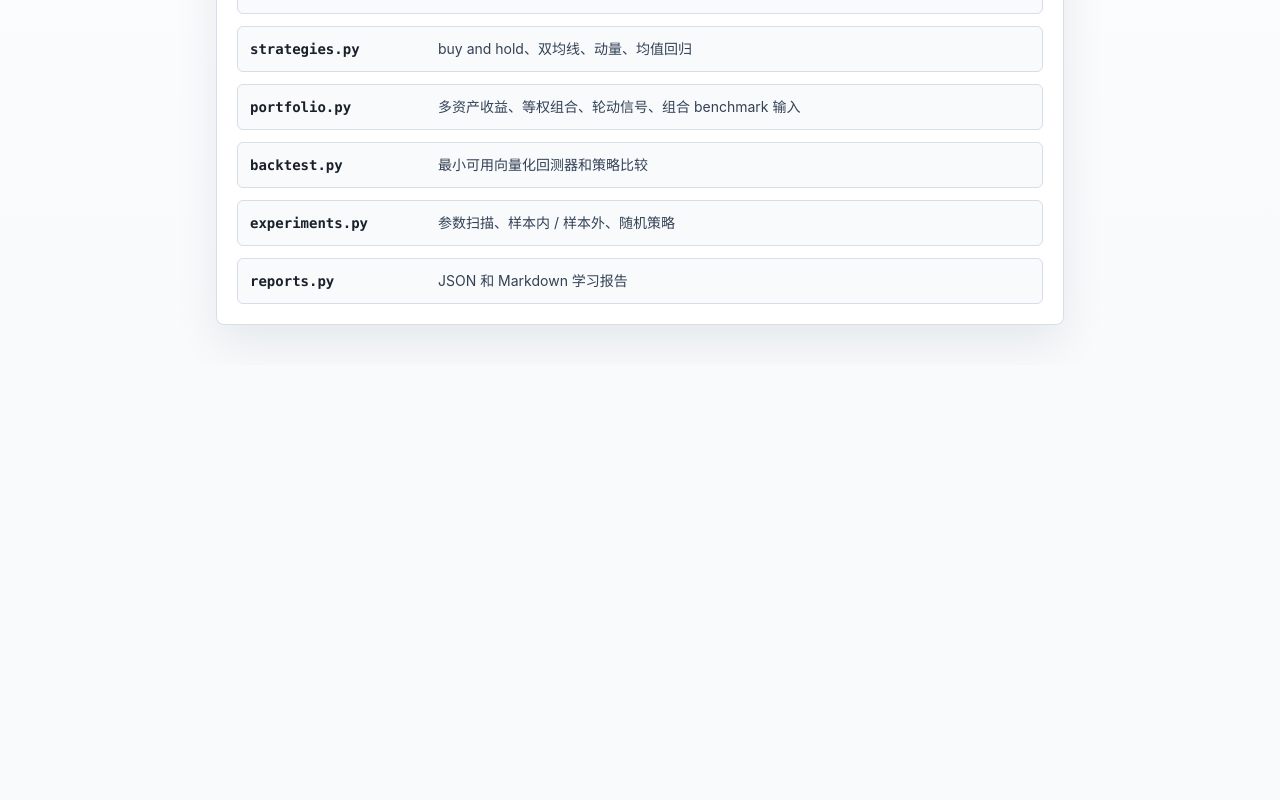
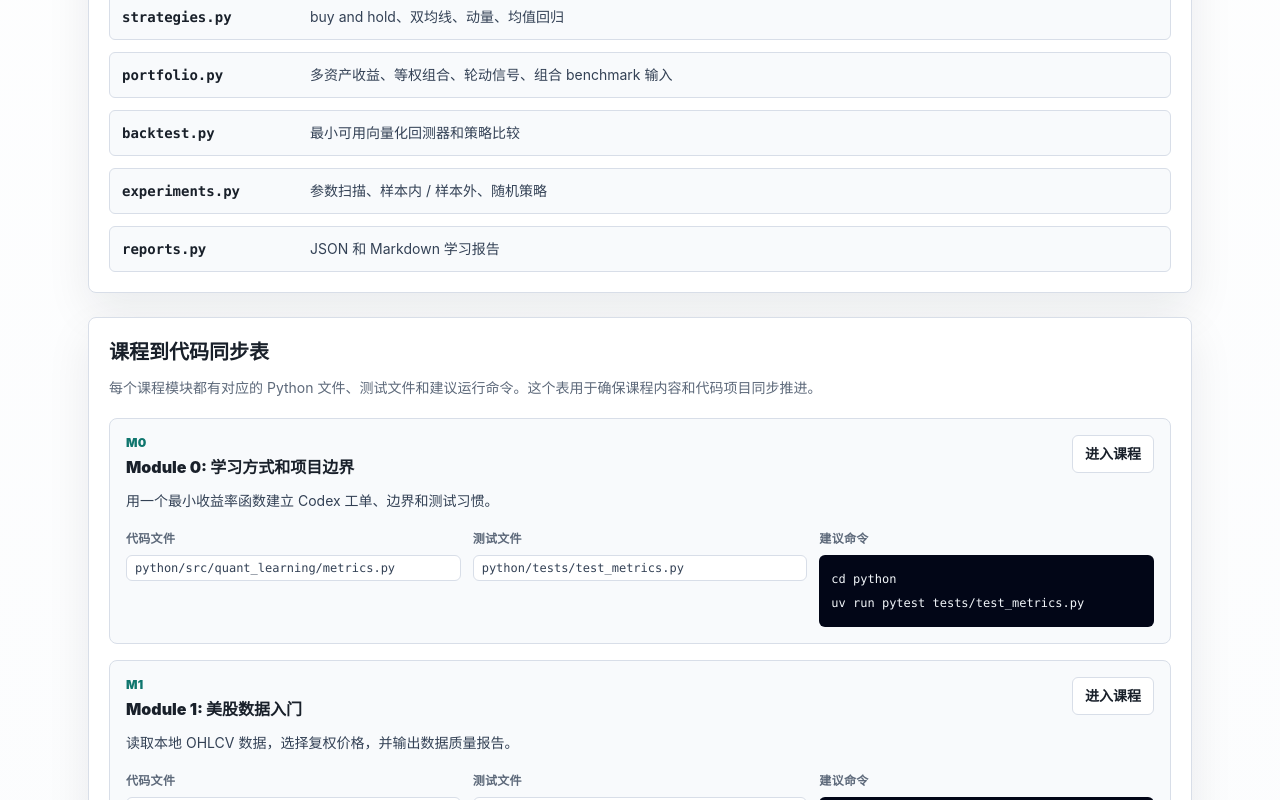
Before and after one commit to ZeyuZuo/learn-quant-with-codex, a Next.js app in the folder web/: page /python-project in a window 1280 px wide. Shown: the part 786-1586 px from the top of the page. Before the commit the page ends 1151 px from the top, so only its background shows below. Built offline with nearby package versions, Linux system fonts and the light colour scheme.

Commit message:
Add course code mapping view

```diff
--- a/web/src/app/python-project/page.tsx
+++ b/web/src/app/python-project/page.tsx
@@ -1,10 +1,12 @@
 import { SiteHeader } from "@/components/layout/SiteHeader";
+import { courseModules } from "@/lib/courses";
+import { courseCodeMap } from "@/lib/course-code-map";
 
 export default function PythonProjectPage() {
   return (
     <>
       <SiteHeader />
-      <main className="mx-auto max-w-4xl px-4 py-10 sm:px-6">
+      <main className="mx-auto max-w-6xl px-4 py-10 sm:px-6">
         <h1 className="text-3xl font-black text-ink">Python 配套项目</h1>
         <p className="mt-4 text-lg leading-8 text-slate-650">
           Python 项目和课程一一对应。课程讲到的收益率、最大回撤、signal、position、双均线和回测，都有对应模块和测试。
@@ -41,6 +43,61 @@ uv run python examples/generate_capstone_template.py`}
             ))}
           </div>
         </section>
+        <section className="mt-6 rounded-lg border border-line bg-white p-5 shadow-soft">
+          <h2 className="text-xl font-bold text-ink">课程到代码同步表</h2>
+          <p className="mt-2 text-sm leading-7 text-muted">
+            每个课程模块都有对应的 Python 文件、测试文件和建议运行命令。这个表用于确保课程内容和代码项目同步推进。
+          </p>
+          <div className="mt-4 grid gap-4">
+            {courseCodeMap.map((item) => {
+              const courseModule = courseModules.find((candidate) => candidate.id === item.moduleId);
+              return (
+                <article key={item.moduleId} className="rounded-lg border border-line bg-slate-50 p-4">
+                  <div className="flex flex-wrap items-start justify-between gap-3">
+                    <div>
+                      <div className="text-xs font-black uppercase tracking-wide text-accent">{item.moduleId}</div>
+                      <h3 className="mt-1 text-base font-black text-ink">{courseModule?.title ?? item.moduleId}</h3>
+                      <p className="mt-2 text-sm leading-7 text-slate-700">{item.focus}</p>
+                    </div>
+                    {courseModule?.lessons[0] ? (
+                      <a href={`/courses/${courseModule.lessons[0].slug}`} className="rounded-md border border-line bg-white px-3 py-2 text-sm font-bold text-ink transition hover:border-accent hover:text-accent">
+                        进入课程
+                      </a>
+                    ) : null}
+                  </div>
+                  <div className="mt-4 grid gap-3 lg:grid-cols-3">
+                    <div>
+                      <div className="text-xs font-black uppercase tracking-wide text-muted">代码文件</div>
+                      <div className="mt-2 grid gap-2">
+                        {item.codeFiles.map((file) => (
+                          <code key={file} className="rounded-md border border-line bg-white px-2 py-1 text-xs text-slate-700">
+                            {file}
+                          </code>
+                        ))}
+                      </div>
+                    </div>
+                    <div>
+                      <div className="text-xs font-black uppercase tracking-wide text-muted">测试文件</div>
+                      <div className="mt-2 grid gap-2">
+                        {item.testFiles.map((file) => (
+                          <code key={file} className="rounded-md border border-line bg-white px-2 py-1 text-xs text-slate-700">
+                            {file}
+                          </code>
+                        ))}
+                      </div>
+                    </div>
+                    <div>
+                      <div className="text-xs font-black uppercase tracking-wide text-muted">建议命令</div>
+                      <pre className="mt-2 overflow-x-auto rounded-md bg-slate-950 p-3 text-xs leading-6 text-slate-100">
+                        <code>{item.exampleCommands.join("\n")}</code>
+                      </pre>
+                    </div>
+                  </div>
+                </article>
+              );
+            })}
+          </div>
+        </section>
       </main>
     </>
   );
--- /dev/null
+++ b/web/src/lib/course-code-map.ts
@@ -0,0 +1,80 @@
+export type CourseCodeMapItem = {
+  moduleId: string;
+  codeFiles: string[];
+  testFiles: string[];
+  exampleCommands: string[];
+  focus: string;
+};
+
+export const courseCodeMap: CourseCodeMapItem[] = [
+  {
+    moduleId: "m0",
+    codeFiles: ["python/src/quant_learning/metrics.py"],
+    testFiles: ["python/tests/test_metrics.py"],
+    exampleCommands: ["cd python", "uv run pytest tests/test_metrics.py"],
+    focus: "用一个最小收益率函数建立 Codex 工单、边界和测试习惯。",
+  },
+  {
+    moduleId: "m1",
+    codeFiles: ["python/src/quant_learning/data.py", "python/data/sample_prices.csv"],
+    testFiles: ["python/tests/test_data.py"],
+    exampleCommands: ["cd python", "uv run pytest tests/test_data.py"],
+    focus: "读取本地 OHLCV 数据，选择复权价格，并输出数据质量报告。",
+  },
+  {
+    moduleId: "m2",
+    codeFiles: ["python/src/quant_learning/metrics.py"],
+    testFiles: ["python/tests/test_metrics.py"],
+    exampleCommands: ["cd python", "uv run pytest tests/test_metrics.py"],
+    focus: "从价格计算收益率、复利、年化收益和净值曲线。",
+  },
+  {
+    moduleId: "m3",
+    codeFiles: ["python/src/quant_learning/metrics.py"],
+    testFiles: ["python/tests/test_metrics.py"],
+    exampleCommands: ["cd python", "uv run pytest tests/test_metrics.py"],
+    focus: "用波动率、最大回撤、夏普比率、胜率和盈亏比评价收益路径。",
+  },
+  {
+    moduleId: "m4",
+    codeFiles: ["python/src/quant_learning/positions.py", "python/src/quant_learning/costs.py"],
+    testFiles: ["python/tests/test_positions.py", "python/tests/test_costs.py"],
+    exampleCommands: ["cd python", "uv run pytest tests/test_positions.py tests/test_costs.py"],
+    focus: "把 signal 转成滞后 position，并用换手估算手续费和滑点。",
+  },
+  {
+    moduleId: "m5",
+    codeFiles: ["python/src/quant_learning/backtest.py", "python/src/quant_learning/reports.py"],
+    testFiles: ["python/tests/test_backtest.py", "python/tests/test_reports.py"],
+    exampleCommands: ["cd python", "uv run python examples/run_buy_and_hold.py"],
+    focus: "把数据、信号、仓位、成本、净值和指标串成最小回测报告。",
+  },
+  {
+    moduleId: "m6",
+    codeFiles: ["python/src/quant_learning/strategies.py", "python/src/quant_learning/backtest.py"],
+    testFiles: ["python/tests/test_strategies.py", "python/tests/test_backtest.py"],
+    exampleCommands: ["cd python", "uv run python examples/run_moving_average.py"],
+    focus: "实现双均线、动量、均值回归，并在同一回测器里公平比较。",
+  },
+  {
+    moduleId: "m7",
+    codeFiles: ["python/src/quant_learning/portfolio.py", "python/src/quant_learning/positions.py"],
+    testFiles: ["python/tests/test_portfolio.py", "python/tests/test_positions.py"],
+    exampleCommands: ["cd python", "uv run python examples/run_equal_weight_portfolio.py"],
+    focus: "计算多资产收益、等权组合、轮动信号和组合 benchmark 输入。",
+  },
+  {
+    moduleId: "m8",
+    codeFiles: ["python/src/quant_learning/experiments.py"],
+    testFiles: ["python/tests/test_experiments.py"],
+    exampleCommands: ["cd python", "uv run python examples/run_parameter_scan.py"],
+    focus: "运行参数扫描、样本内 / 样本外验证和随机策略实验。",
+  },
+  {
+    moduleId: "m9",
+    codeFiles: ["python/src/quant_learning/reports.py"],
+    testFiles: ["python/tests/test_reports.py"],
+    exampleCommands: ["cd python", "uv run python examples/generate_capstone_template.py", "uv run python examples/run_capstone_check.py"],
+    focus: "生成、校验最终研究报告，并保持教育用途和非投资建议边界。",
+  },
+];
```
Also changed, not shown: web/scripts/validate-course-content.mjs (+43 -5 lines).
